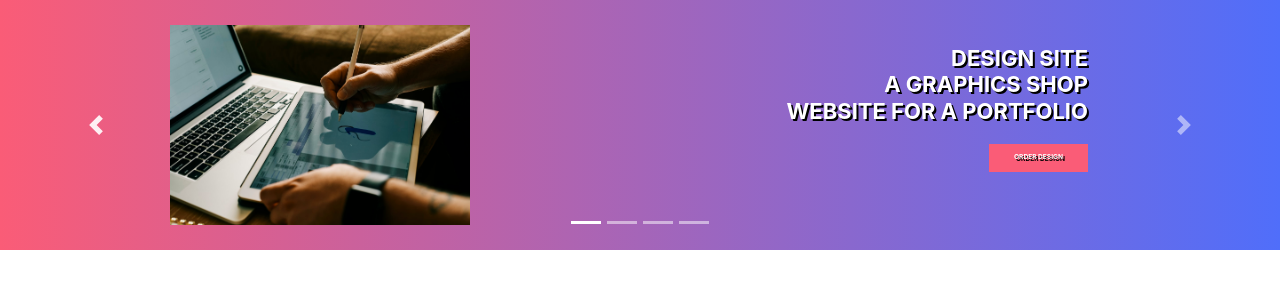
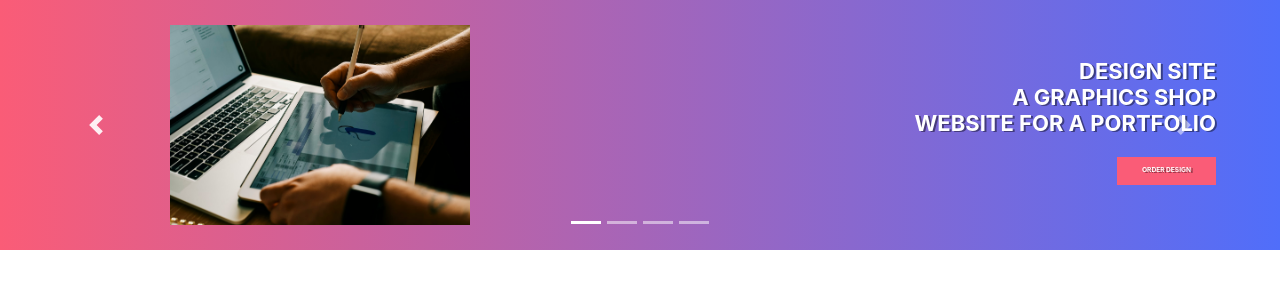
Before and after one commit to Code-Institute-Submissions/Gerard-Mc-milestone_4_JulyResub, a Django app: template home/templates/home/index.html in a window 1280 px wide. Shown: the top 300 px of the page. Run offline with Django 3.2, Linux system fonts and the light colour scheme; the template is opened without the code that fills it, so the values that code supplies are empty; some libraries are stand-ins or nearby versions.

Commit message:
Style Carousel

```diff
--- a/static/css/base.css
+++ b/static/css/base.css
@@ -19,13 +19,18 @@ body {
 }
 
 .carousel-caption {
-	top: 10%;
+	top: 15%;
 	font-size: 22px;
 	line-height: 1.2;
+	margin-right: -10%;
+}
+
+.carousel-caption:nth-child(even) {
+	margin-left: -10%;
 }
 
 .carousel-caption p {
-	text-shadow: 2px 2px #000000;
+	text-shadow: 2px 1px rgba(0, 0, 0, 0.43);
 	width: auto;
 }
 
@@ -55,11 +60,11 @@ body {
 }
 
 .carousel-item-2 .carousel-item-image {
-	background-image: url('../img/logo_multi.jpg.png');
+	background-image: url('../img/slider-img-3.jpg');
 }
 
 .carousel-item-3 .carousel-item-image {
-	background-image: url('../img/slider-img-3.jpg');
+	background-image: url('../img/logo_multi.jpg.png');
 }
 
 .carousel-item-4 .carousel-item-image {
```
Also changed, not shown: static/img/logo_multi.jpg.png.
